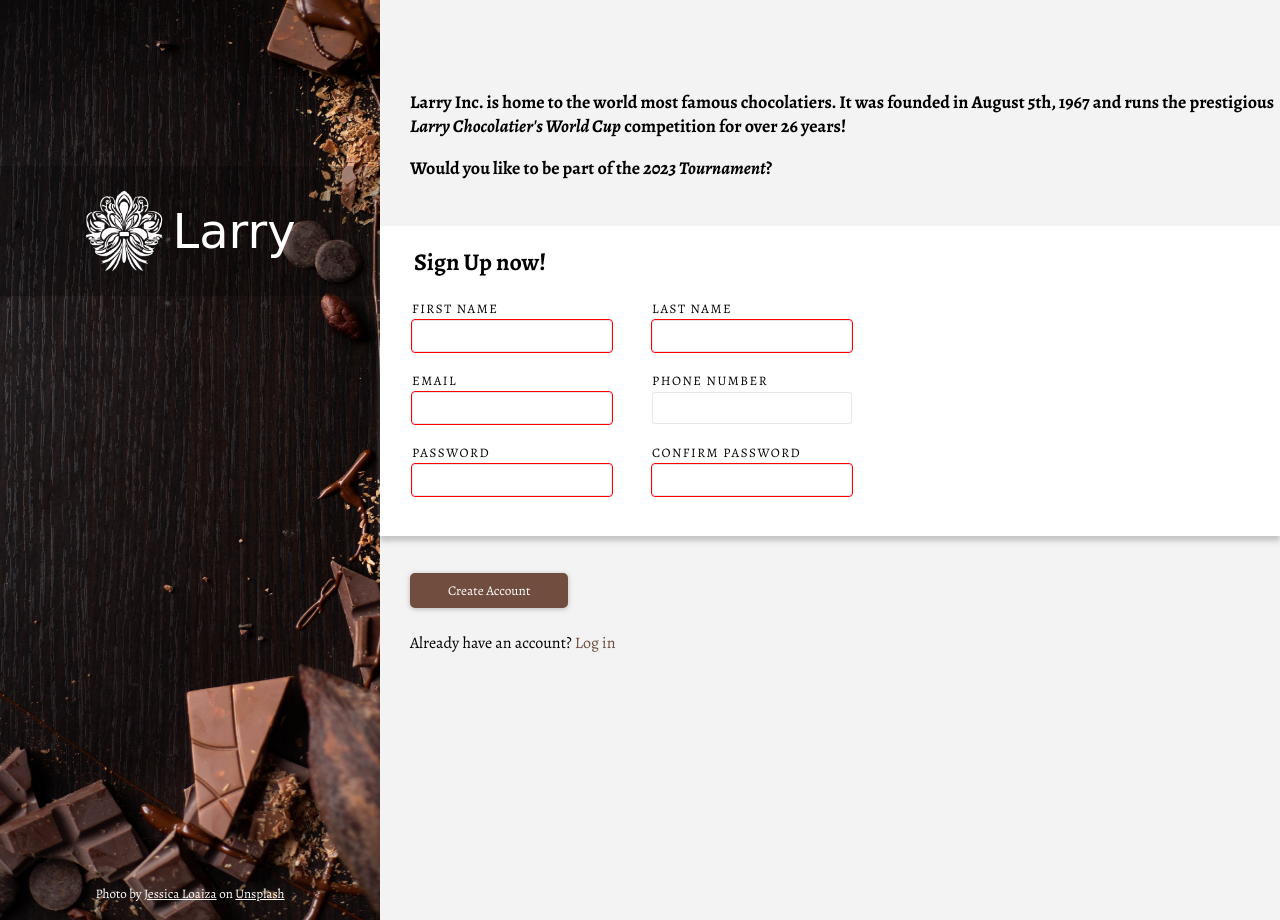
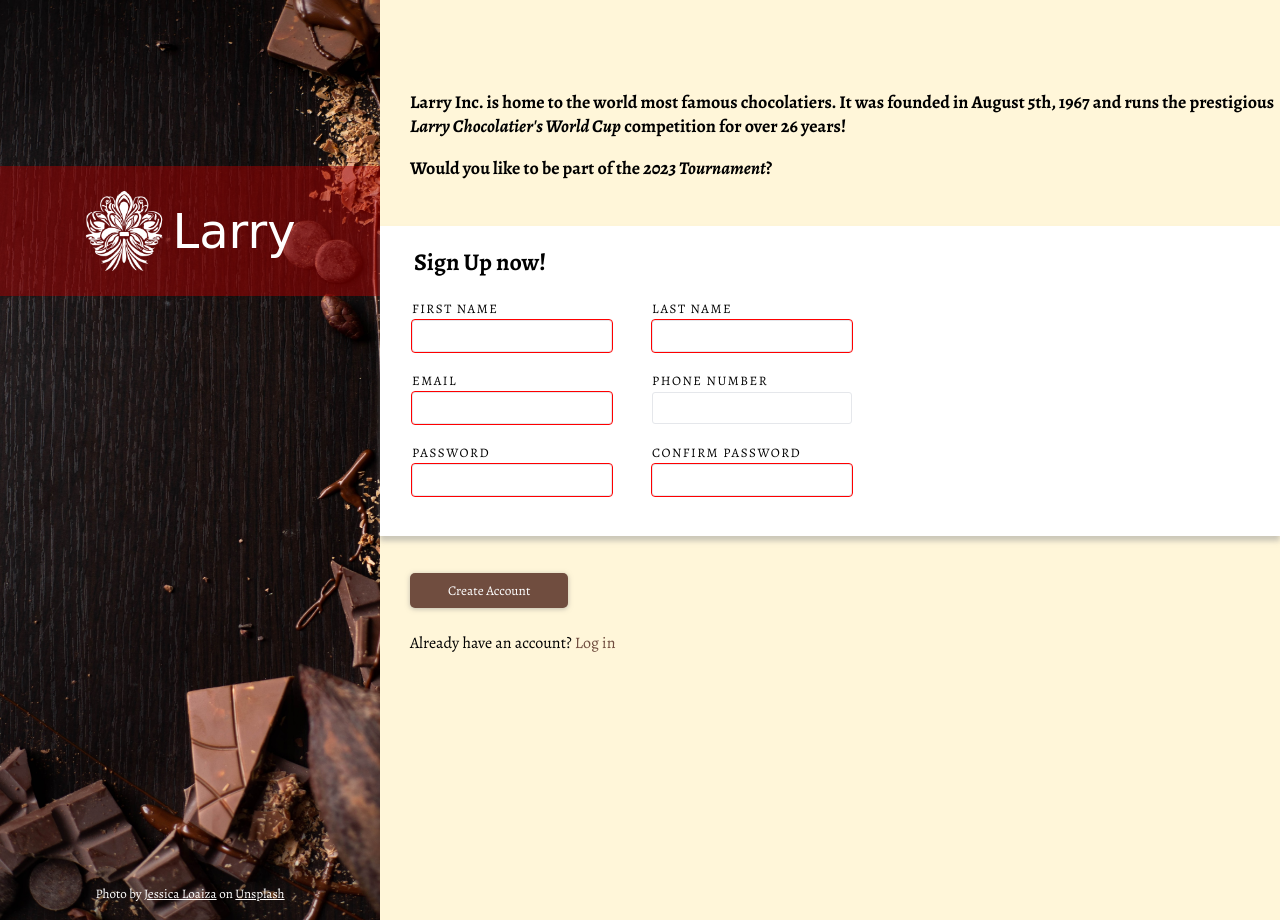
Before and after one commit to climaxmba/Sign-Up-Form, a plain HTML site: page index.html in a window 1280 px wide. Drawn offline with nearby package versions, Linux system fonts and the light colour scheme; a web font is replaced by a local one.

Commit message:
Modify CSS for aesthetics

```diff
--- a/style.css
+++ b/style.css
@@ -2,7 +2,7 @@
 
 :root {
     --pad-left: 30px;
-    --body-bg: #f3f3f3;
+    --body-bg: #fff6d9;
     --bgimg-tone: #704d3f;
     --bordercolor: #e5e7eb;
     --body-font: 'Alegreya', serif;
@@ -31,7 +31,7 @@ body {
     align-items: center;
     text-align: center;
     gap: 8px;
-    background-color: #00000040;
+    background-color: #aa000080;
     position: relative;
     top: 18%;
     width: 100%;
```
